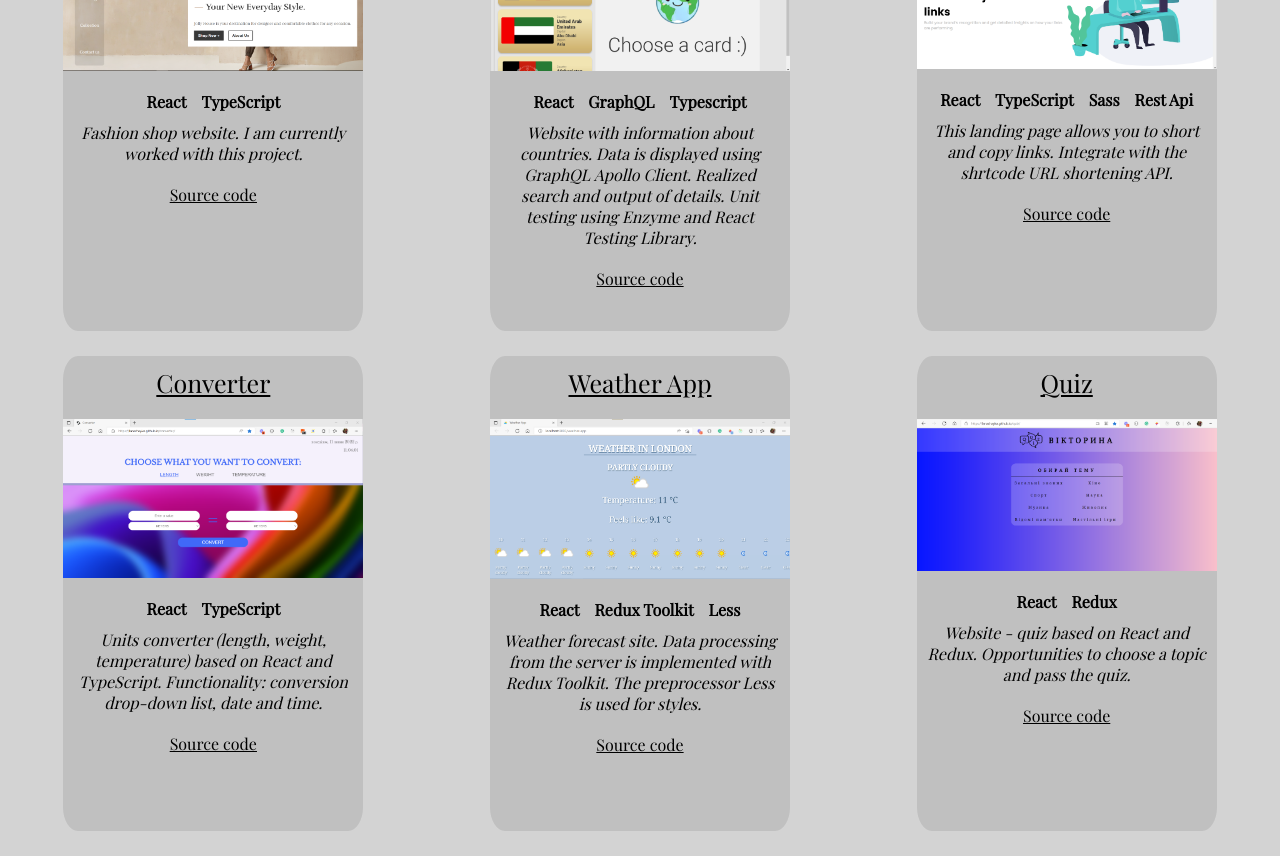
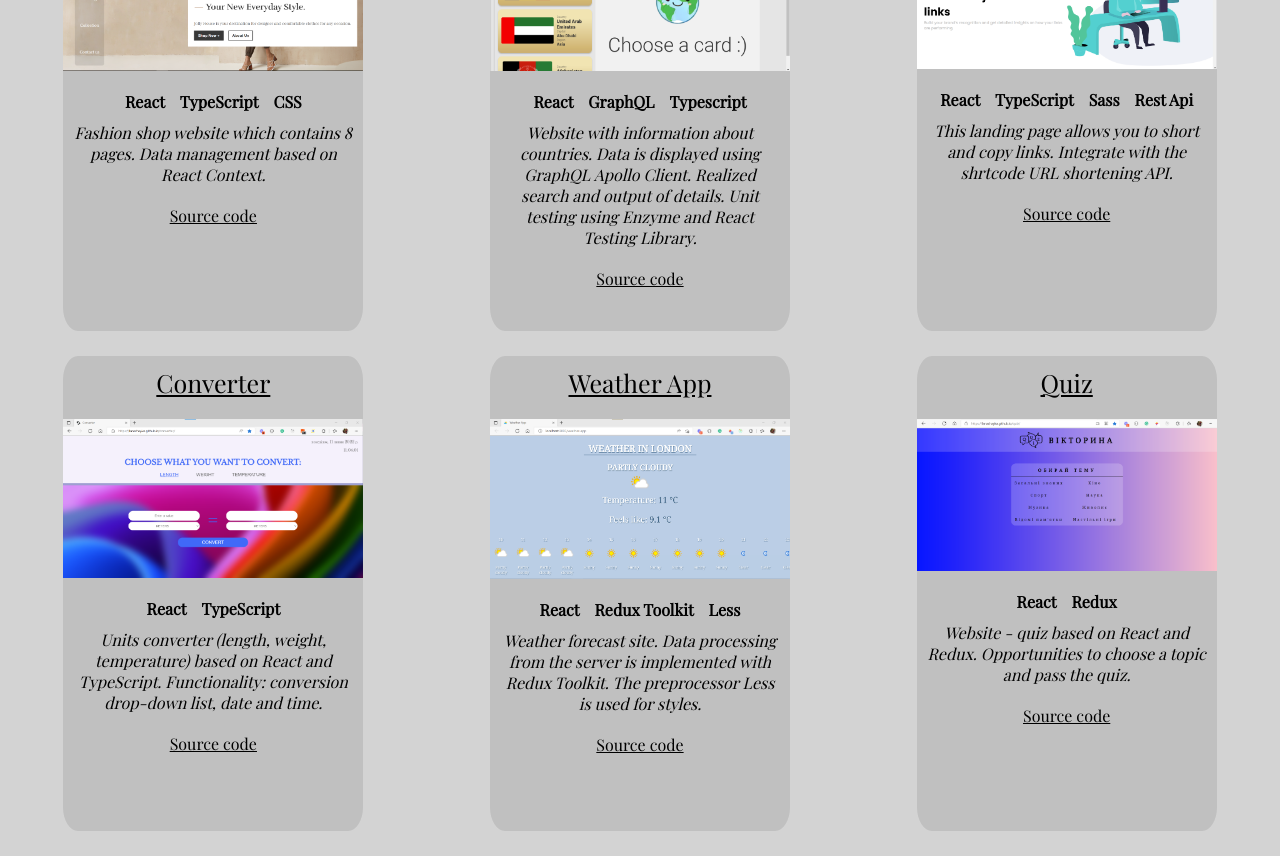
Before and after one commit to lanachayka/portfolio, a React (Create React App) app: page / in a window 1280 px wide. Shown: the part 820-1676 px from the top of the page. Built offline with nearby package versions, Linux system fonts and the light colour scheme.

Commit message:
update info about fasion house

```diff
--- a/src/data/projects.js
+++ b/src/data/projects.js
@@ -32,8 +32,8 @@ export const projects = [
         url: 'https://lanachayka.github.io/fashion-house/',
         source: 'https://github.com/lanachayka/fashion-house',
         photo: 'fashion-house.png',
-        technologies: ['React', 'TypeScript'],
-        description: 'Fashion shop website. I am currently worked with this project.'
+        technologies: ['React', 'TypeScript', 'CSS'],
+        description: 'Fashion shop website which contains 8 pages. Data management based on React Context.'
     },
     {
         id: 4,
```
